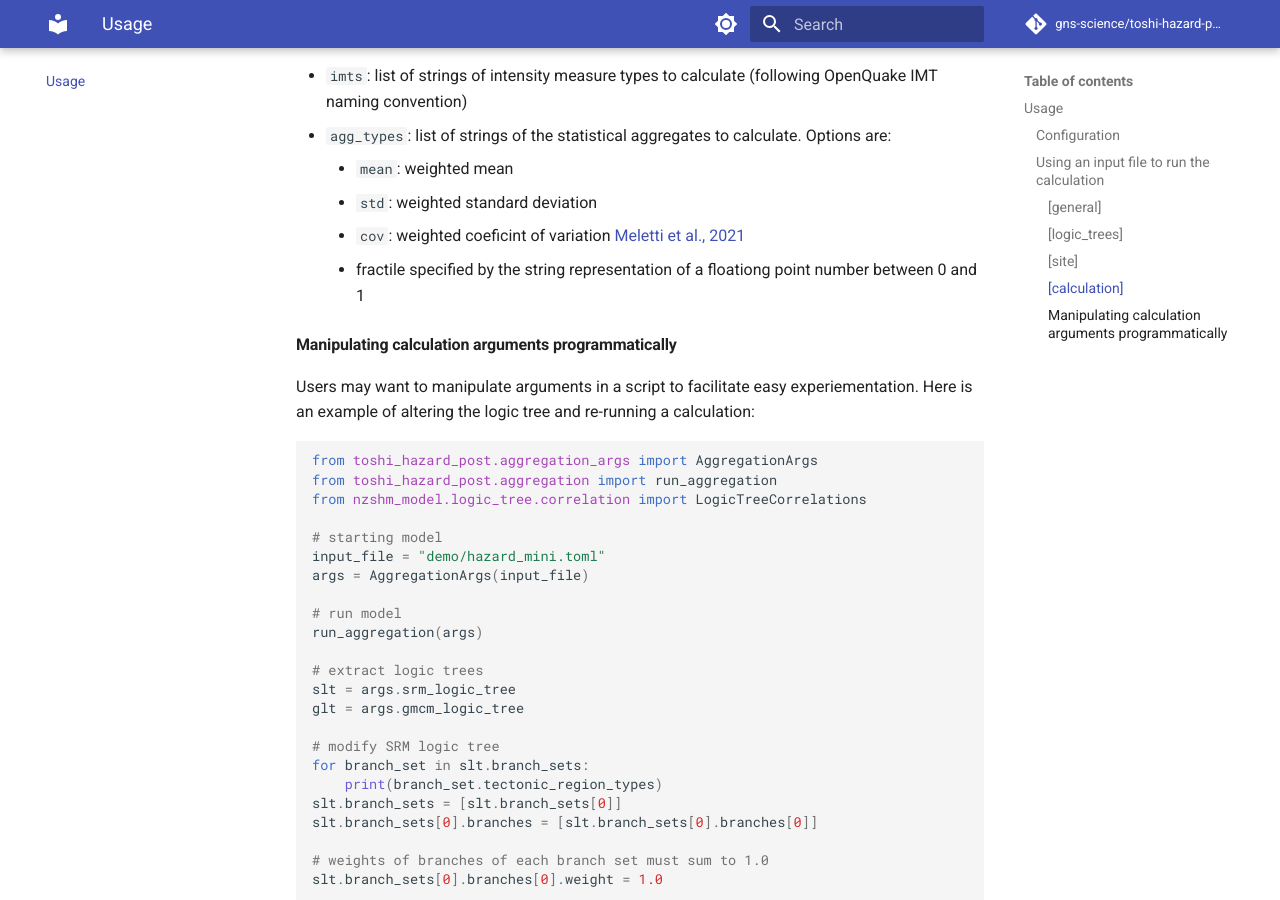
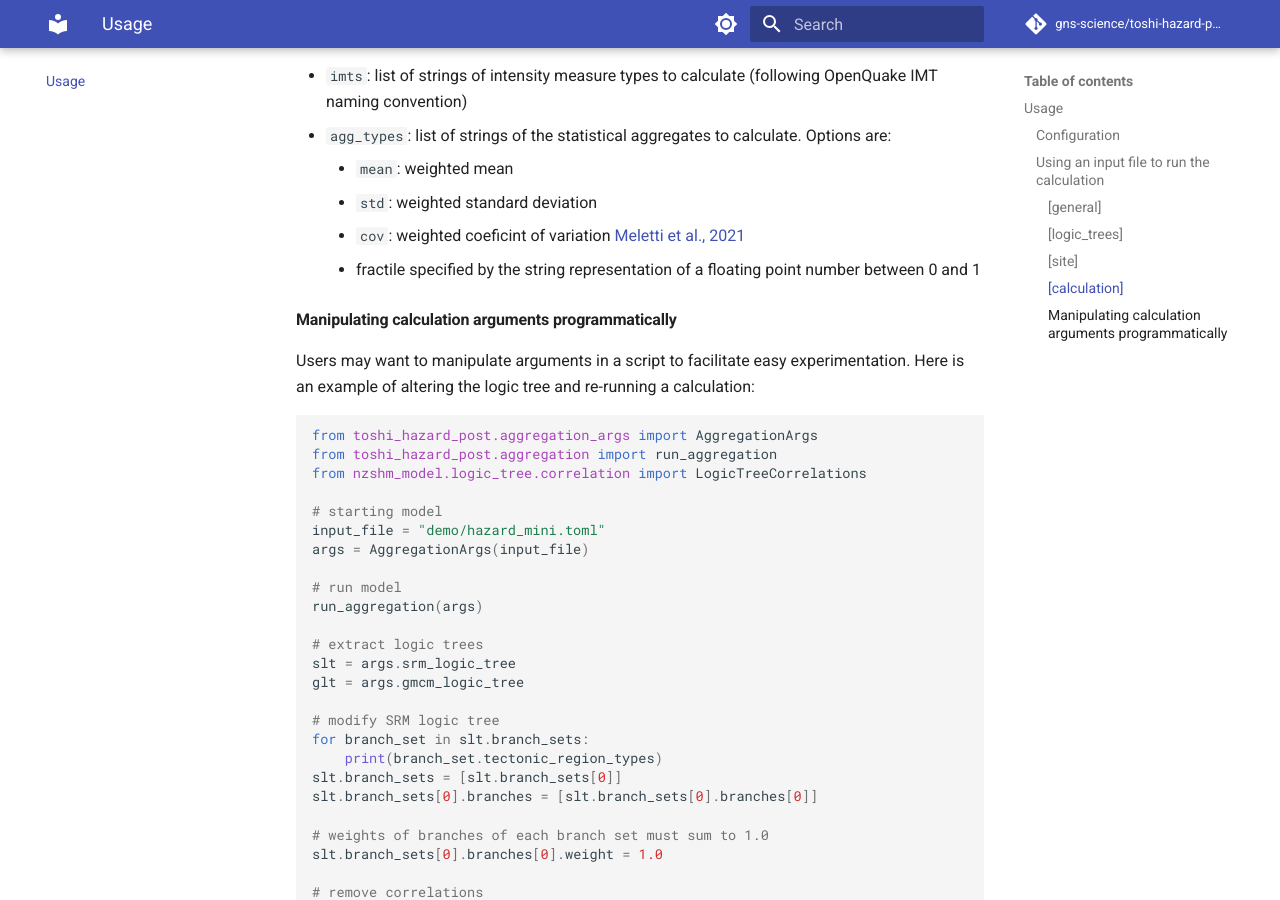
Before and after one commit to ucgmsim/toshi-hazard-post, an MkDocs documentation site: the page built from docs/usage.md, in a window 1280 px wide and 900 px high, scrolled down 2131 px. Built offline with MkDocs 1.6.1 and Material for MkDocs 9.7.7, drawn with Linux system fonts in a browser that asks for light colours; comment, search, counter and statistics services are not loaded.

Commit message:
fix spelling, direct to usage

````diff
--- a/docs/usage.md
+++ b/docs/usage.md
@@ -71,12 +71,12 @@ lat,lon,vs30
     - `mean`: weighted mean
     - `std`: weighted standard deviation
     - `cov`: weighted coeficint of variation [Meletti et al., 2021](https://doi.org/10.4401/ag-8579)
-    - fractile specified by the string representation of a floationg point number between 0 and 1
+    - fractile specified by the string representation of a floating point number between 0 and 1
 
 
 ### Manipulating calculation arguments programmatically
 
-Users may want to manipulate arguments in a script to facilitate easy experiementation. Here is an example of altering the logic tree and re-running a calculation:
+Users may want to manipulate arguments in a script to facilitate easy experimentation. Here is an example of altering the logic tree and re-running a calculation:
 ```py
 from toshi_hazard_post.aggregation_args import AggregationArgs
 from toshi_hazard_post.aggregation import run_aggregation
````
Also changed, not shown: README.md (+2 -3 lines).
